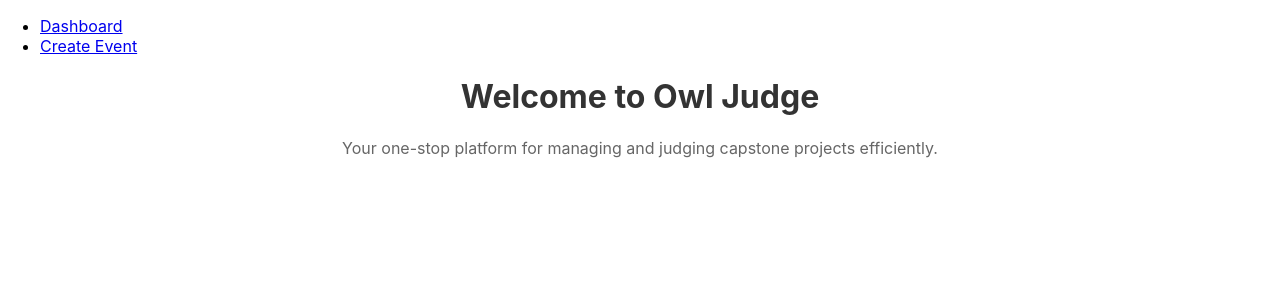
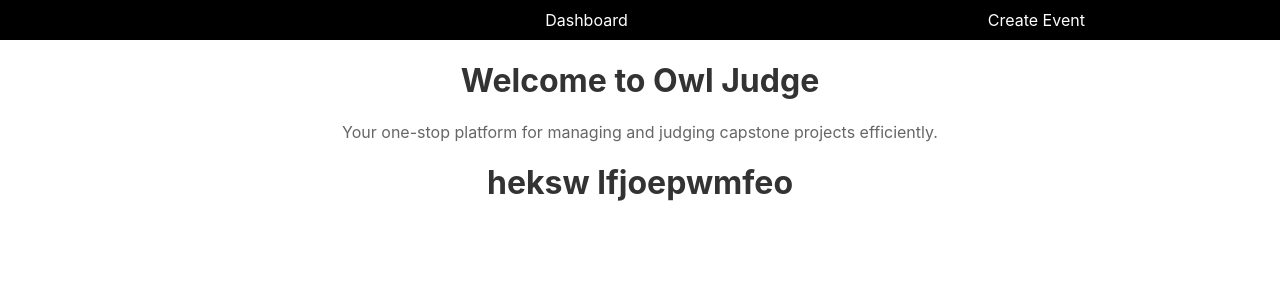
Before and after one commit to GavinArnett/OwlJudge, a React (Create React App) app in the folder owl-judge/: page / in a window 1280 px wide. Shown: the top 300 px of the page. Built offline with nearby package versions, Linux system fonts and the light colour scheme.

Commit message:
Bella's Initial Commit
Test

```diff
--- a/owl-judge/package.json
+++ b/owl-judge/package.json
@@ -6,6 +6,7 @@
     "@testing-library/jest-dom": "^5.17.0",
     "@testing-library/react": "^13.4.0",
     "@testing-library/user-event": "^13.5.0",
+    "bootstrap": "^5.3.2",
     "react": "^18.2.0",
     "react-dom": "^18.2.0",
     "react-router-dom": "^6.22.0",
--- a/owl-judge/src/components/Dashboard.js
+++ b/owl-judge/src/components/Dashboard.js
@@ -6,6 +6,7 @@ function Dashboard() {
     <div className="dashboard">
       <h1>Welcome to Owl Judge</h1>
       <p>Your one-stop platform for managing and judging capstone projects efficiently.</p>
+      <h1>heksw    lfjoepwmfeo</h1>
     </div>
   );
 }
--- /dev/null
+++ b/owl-judge/src/components/Navigation.css
@@ -0,0 +1,22 @@
+nav {
+  background-color: black;
+  padding: 10px;
+}
+ul {
+  list-style-type: none;
+  margin: 0;
+  padding: 0;
+  display: flex;
+  justify-content: space-around;
+}
+li {
+  display: inline;
+  margin-right: 10px;
+}
+a {
+  text-decoration: none;
+  color: white;
+}
+a:hover {
+  border-bottom: 2px solid white;
+}
--- a/owl-judge/src/components/Navigation.js
+++ b/owl-judge/src/components/Navigation.js
@@ -1,15 +1,20 @@
-import React from 'react';
-import { Link } from 'react-router-dom';
-
+import React from "react";
+import { Link } from "react-router-dom";
+import "./Navigation.css";
 function Navigation() {
   return (
     <nav>
       <ul>
-        <li><Link to="/">Dashboard</Link></li>
-        <li><Link to="/event-form">Create Event</Link></li>
+        <li className="logo-item">
+        </li>
+        <li>
+          <Link to="/">Dashboard</Link>
+        </li>
+        <li>
+          <Link to="/event-form">Create Event</Link>
+        </li>
       </ul>
     </nav>
   );
 }
-
 export default Navigation;
```
Also changed, not shown: 1 other file (tests, documents, lock files or other folders).
